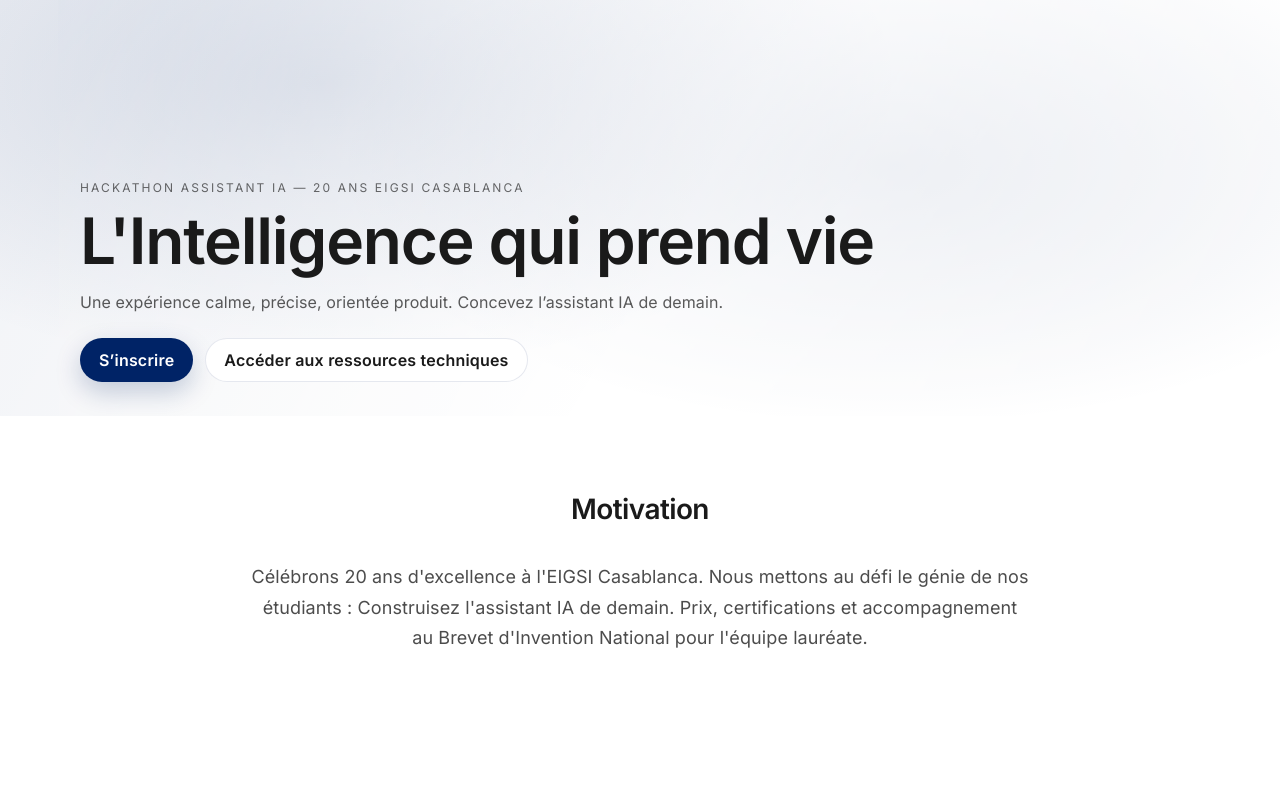
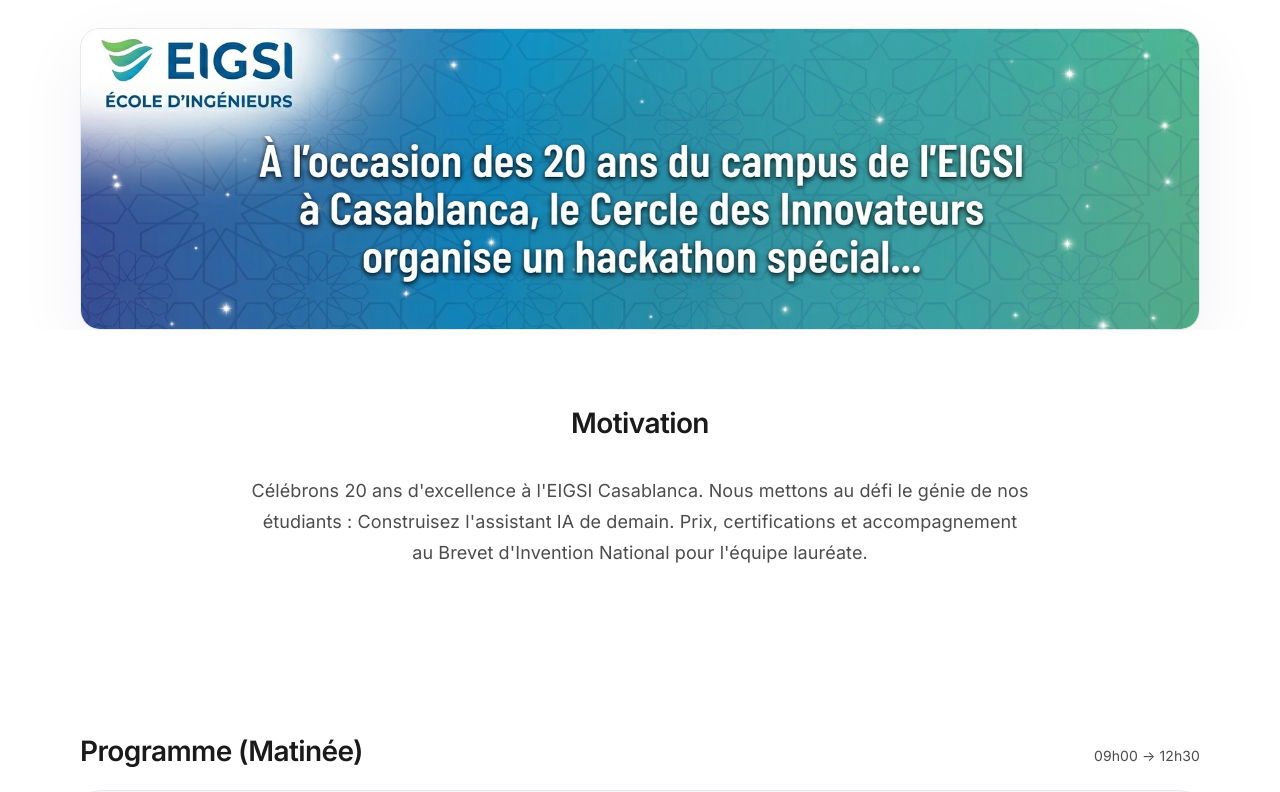
Before and after one commit to phd-benel/EIGSI-Hologram-AI-Hackathon, a React (Vite) app: page / in a window 1280 px wide. Shown: the top 792 px of the page. Built offline with nearby package versions, Linux system fonts and the light colour scheme.

Commit message:
first jet

```diff
--- a/src/index.css
+++ b/src/index.css
@@ -166,30 +166,16 @@
 .hero {
   position: relative;
   overflow: hidden;
+  padding: 28px 0 0;
 }
 
 .heroMedia {
   height: clamp(340px, 52vh, 560px);
-  background:
-    radial-gradient(1000px 500px at 25% 20%, rgba(0, 35, 102, 0.14), transparent 58%),
-    radial-gradient(900px 420px at 70% 40%, rgba(0, 35, 102, 0.1), transparent 62%),
-    linear-gradient(120deg, rgba(0, 35, 102, 0.06), rgba(255, 255, 255, 0) 55%),
-    linear-gradient(180deg, rgba(255, 255, 255, 1), rgba(255, 255, 255, 1));
+  background: white;
 }
 
 .heroMedia::after {
-  content: '';
-  position: absolute;
-  inset: 0;
-  background:
-    linear-gradient(115deg, transparent, rgba(255, 255, 255, 0.55), transparent),
-    linear-gradient(180deg, rgba(0, 35, 102, 0.06), transparent 35%),
-    radial-gradient(900px 520px at 50% 20%, rgba(255, 255, 255, 0.25), transparent 60%);
-  mix-blend-mode: overlay;
-  opacity: 0.7;
-  transform: translateX(-28%);
-  animation: hologram 8.5s ease-in-out infinite;
-  pointer-events: none;
+  content: none;
 }
 
 @keyframes hologram {
@@ -210,7 +196,30 @@
   display: flex;
   align-items: flex-end;
   padding: 34px 0;
+  background-image: url('/Figures/Header.png');
+  background-size: contain;
+  background-position: center;
+  background-repeat: no-repeat;
+  background-color: white;
 }
+
+.heroCard {
+  border-radius: var(--radius);
+  border: 1px solid var(--blue-border-weak);
+  background: white;
+  overflow: hidden;
+  box-shadow: 0 22px 70px rgba(0, 35, 102, 0.06);
+}
+
+.heroImg {
+  display: block;
+  width: 100%;
+  height: auto;
+  max-height: clamp(240px, 42vh, 420px);
+  object-fit: contain;
+  background: white;
+}
+
 
 .heroTitle {
   margin: 0;
--- a/src/pages/LandingPage.tsx
+++ b/src/pages/LandingPage.tsx
@@ -23,22 +23,9 @@
       transition={pageMotion.transition}
     >
       <header id="top" className="hero" aria-label="Bannière Hackathon">
-        <div className="heroMedia" role="img" aria-label="Aperçu hologramme subtil" />
-        <div className="heroOverlay">
-          <div className="container">
-            <p className="eyebrow">Hackathon Assistant IA — 20 Ans EIGSI Casablanca</p>
-            <h1 className="heroTitle">L&apos;Intelligence qui prend vie</h1>
-            <p className="heroSubtitle">
-              Une expérience calme, précise, orientée produit. Concevez l’assistant IA de demain.
-            </p>
-            <div className="heroActions">
-              <a className="btn primary" href="#inscription">
-                S’inscrire
-              </a>
-              <Link className="btn ghost" to="/ressources">
-                Accéder aux ressources techniques
-              </Link>
-            </div>
+        <div className="container">
+          <div className="heroCard" aria-label="Bannière du hackathon">
+            <img className="heroImg" src="/Figures/Header.png" alt="Hackathon Assistant IA" />
           </div>
         </div>
       </header>
```
Also changed, not shown: public/Figures/PLACE_HEADER_IMAGE_HERE.txt (added).
